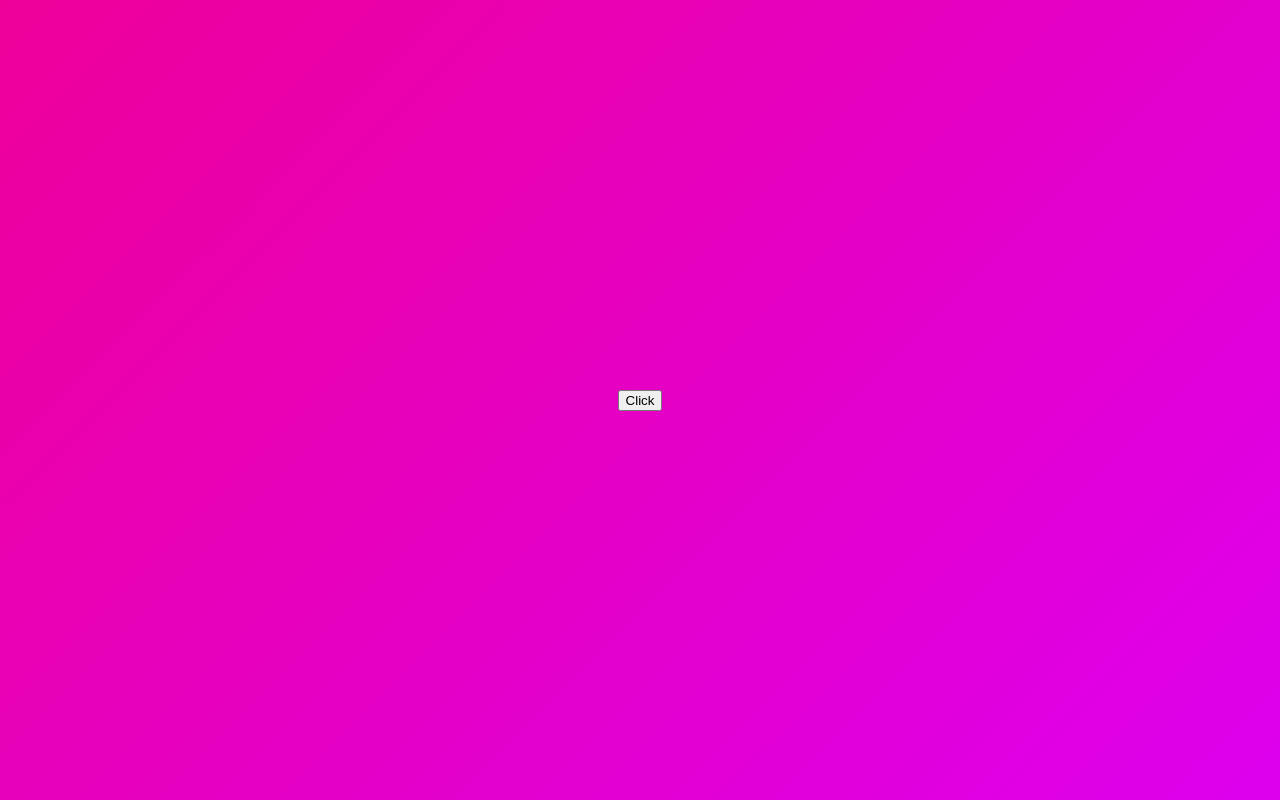
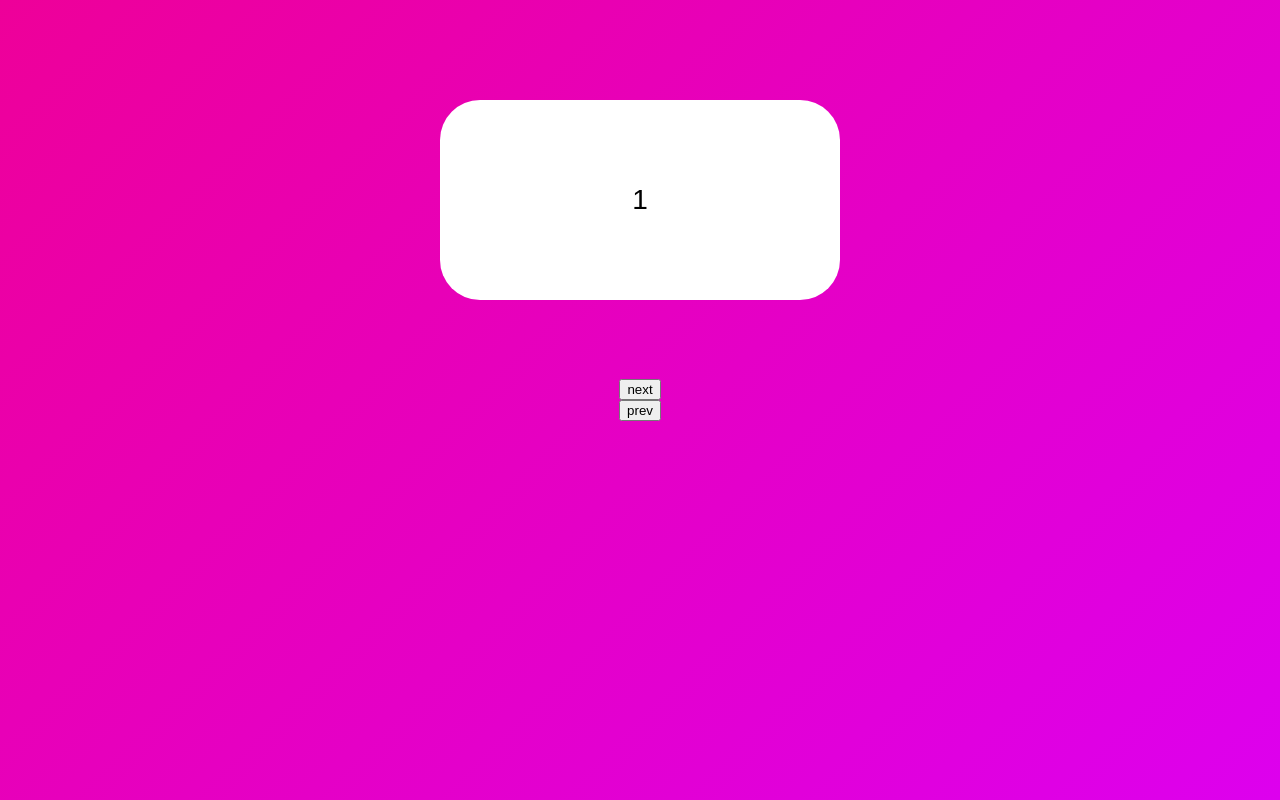
Before and after one commit to Kosto1221/framer-motion_playground, a React (Create React App) app: page / in a window 1280 px wide. Built offline with nearby package versions, Linux system fonts and the light colour scheme.

Commit message:
slider part one

```diff
--- a/src/App.tsx
+++ b/src/App.tsx
@@ -8,6 +8,7 @@
   display: flex;
   justify-content: center;
   align-items: center;
+  flex-direction: column;
 `;
 
 const Box = styled(motion.div)`
@@ -18,41 +19,60 @@
   top: 100px;
   box-shadow: 0 2px 3px rgba(0, 0, 0, 0.1), 0, 10px rgba(0, 0, 0, 0.06);
   position: absolute;
+  display: flex;
+  justify-content: center;
+  align-items: center;
+  font-size: 28px;
+  box-shadow: 0 2px 3px rgba(0, 0, 0, 0.1) 0 10px 20px rgba(0, 0, 0, 0.06);
 `;
 
-const boxVaraints = {
+const box = {
   initial: {
+    x: 500,
     opacity: 0,
     scale: 0,
   },
   visible: {
+    x: 0,
     opacity: 1,
     scale: 1,
-    rotateZ: 360,
+    transition: {
+      duration: 1,
+    },
   },
-  leaving: {
+  exit: {
+    x: -500,
     opacity: 0,
     scale: 0,
-    y: 50,
+    transition: {
+      duration: 1,
+    },
   },
 };
 
 function App() {
-  const [showing, setShowing] = useState(false);
-  const toggleShowing = () => setShowing((prev) => !prev);
+  const [visible, setVisible] = useState(1);
+  const nextPlease = () => setVisible((prev) => (prev === 10 ? 10 : prev + 1));
+  const prevPlease = () => setVisible((prev) => (prev === 1 ? 1 : prev - 1));
   return (
     <Wrapper>
-      <button onClick={toggleShowing}>Click</button>
       <AnimatePresence>
-        {showing ? (
-          <Box
-            variants={boxVaraints}
-            initial="initial"
-            animate="visible"
-            exit="leaving"
-          />
-        ) : null}
+        {[1, 2, 3, 4, 5, 6, 7, 8, 9, 10].map((i) =>
+          i === visible ? (
+            <Box
+              variants={box}
+              initial="invisible"
+              animate="visible"
+              exit="exit"
+              key={i}
+            >
+              {i}
+            </Box>
+          ) : null
+        )}
       </AnimatePresence>
+      <button onClick={nextPlease}>next</button>
+      <button onClick={prevPlease}>prev</button>
     </Wrapper>
   );
 }
```
